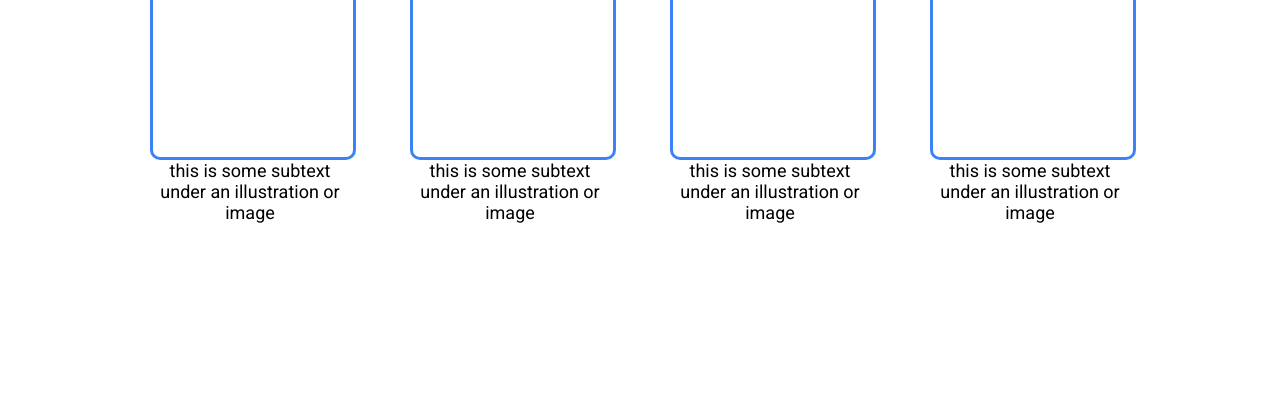
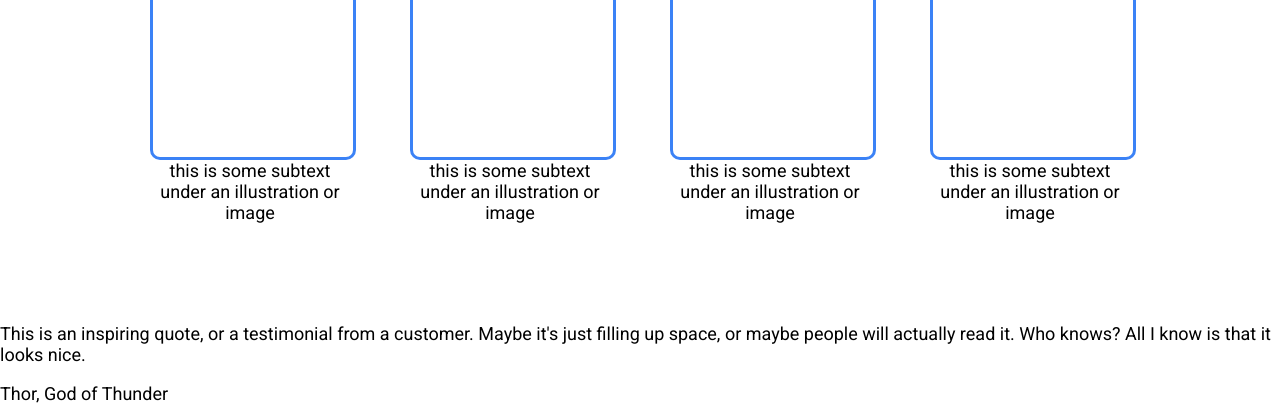
Before and after one commit to cormacsugrue/nandi-landing-page, a plain HTML site: page index.html in a window 1280 px wide. Shown: the part 572-976 px from the top of the page. Before the commit the page ends 800 px from the top, so only its background shows below. Drawn offline with Linux system fonts and the light colour scheme.

Commit message:
Add mark-up for quote section to index

```diff
--- a/index.html
+++ b/index.html
@@ -57,5 +57,11 @@
       </div>
     </div>
   </div>
+
+  <div class="section-quote">
+    <p class="quote-text">This is an inspiring quote, or a testimonial from a customer. Maybe it's just filling up space, or maybe people will actually read it. Who knows? All I know is that it looks nice.</p>
+    <div class="quote-citation">Thor, God of Thunder</div>
+
+  </div>
 </body>
 </html>
```
